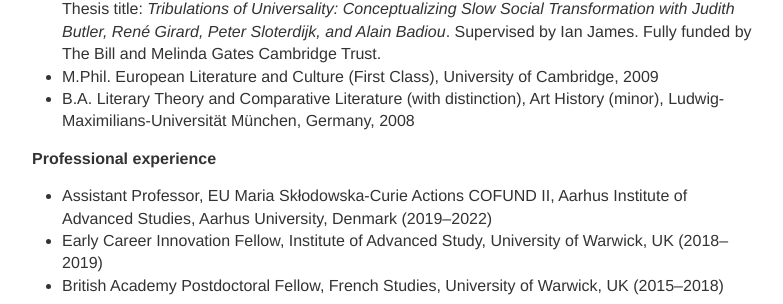
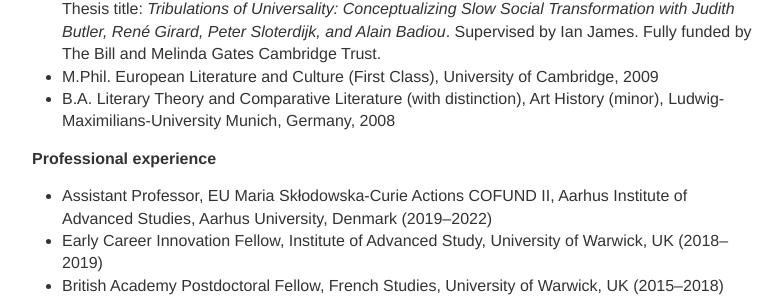
Before and after one commit to IJanicka/IJanicka.github.io, a Jekyll site: the page built from about.md, in a window 1280 px wide. Shown: the part 1228-1532 px from the top of the page, without its empty margins (248-1031 px from the left). Built offline with Jekyll 4.4.1, drawn with Linux system fonts in a browser that asks for light colours.

Commit message:
Update about.md

```diff
--- a/about.md
+++ b/about.md
@@ -27,7 +27,7 @@
 * Ph.D.	French Studies, University of Cambridge, Trinity Hall, UK, 2014<br>
 Thesis title: *Tribulations of Universality: Conceptualizing Slow Social Transformation with Judith Butler, René Girard, Peter Sloterdijk, and Alain Badiou*. Supervised by Ian James. Fully funded by The Bill and Melinda Gates Cambridge Trust.<br>
 * M.Phil.	European Literature and Culture (First Class), University of Cambridge, 2009<br>
-* B.A.	Literary Theory and Comparative Literature (with distinction), Art History (minor), Ludwig-Maximilians-Universität München, Germany, 2008<br>
+* B.A.	Literary Theory and Comparative Literature (with distinction), Art History (minor), Ludwig-Maximilians-University Munich, Germany, 2008<br>
 
 **Professional experience**<br>
 * Assistant Professor, EU Maria Skłodowska-Curie Actions COFUND II, Aarhus Institute of Advanced Studies, Aarhus University, Denmark (2019–2022)<br>
```
